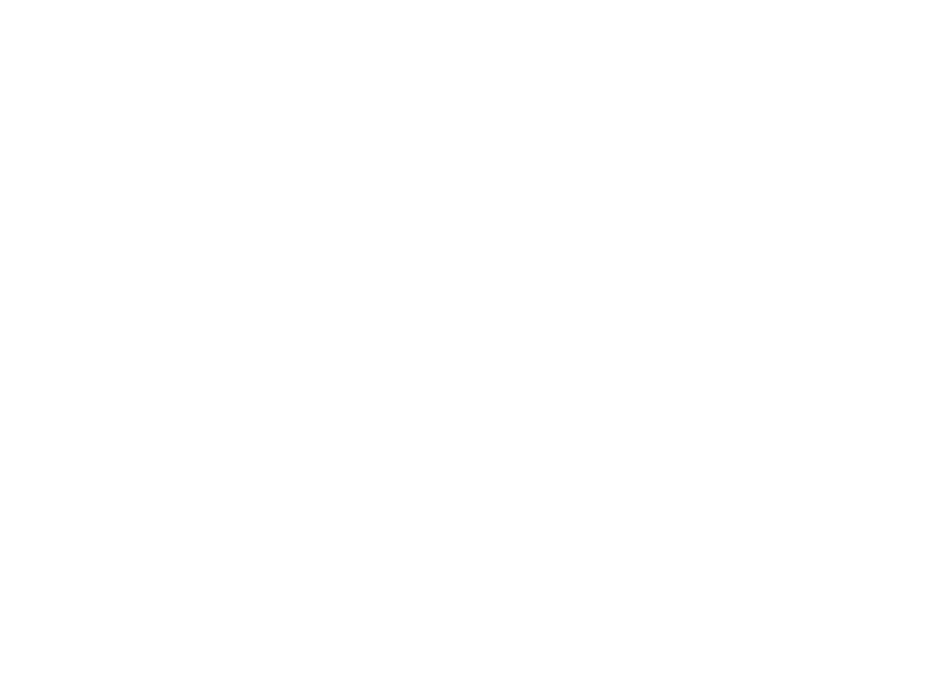
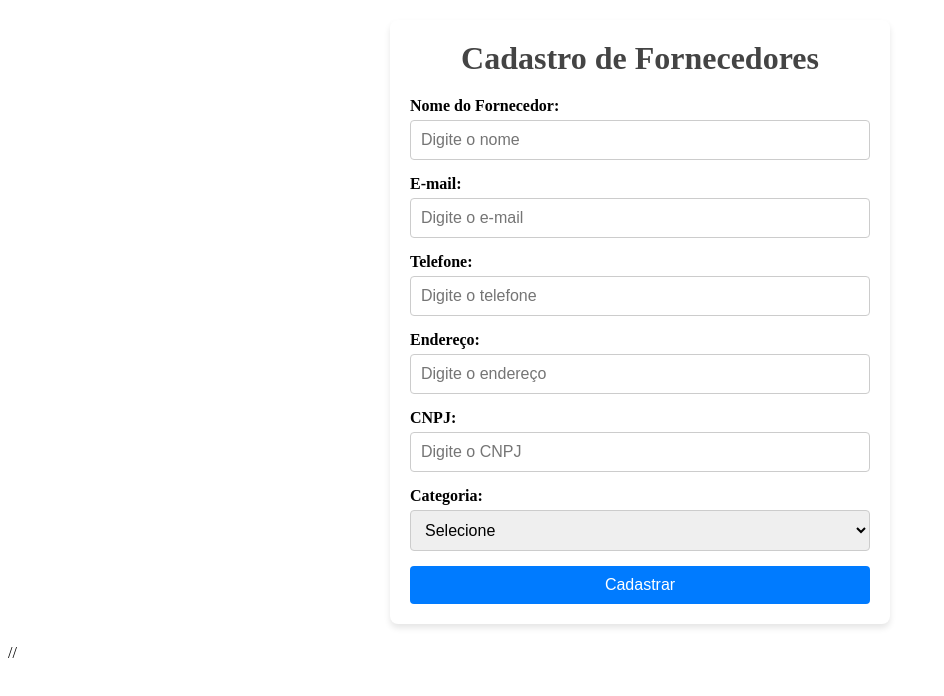
Before and after one commit to AndreRaffoul/AtualizarPagina, an Angular app in the folder AeLModas/: page /estoque in a window 1280 px wide. Before the commit this address led to /. Shown: the top 696 px of the page, without its empty margins (0-944 px from the left). Built offline with nearby package versions, Linux system fonts and the light colour scheme.

Commit message:
criação componente de estoque

```diff
--- /dev/null
+++ b/AeLModas/src/app/componentes/estoque/estoque.component.css
@@ -0,0 +1,104 @@
+
+/* Reset de Estilos */
+* {
+    margin: 0;
+    padding: 0;
+    box-sizing: border-box;
+  }
+
+  body {
+    font-family: Arial, sans-serif;
+    background-color: #f9f9f9;
+    color: #333;
+    line-height: 1.6;
+  }
+
+  /* Contêiner do Formulário */
+  .form-container {
+    max-width: 500px;
+    margin: 20px auto;
+    padding: 20px;
+    background: #fff;
+    border-radius: 8px;
+    box-shadow: 0 4px 6px rgba(0, 0, 0, 0.1);
+  }
+
+  h1 {
+    text-align: center;
+    margin-bottom: 20px;
+    color: #444;
+  }
+
+  /* Estilização dos Grupos do Formulário */
+  .form-group {
+    margin-bottom: 15px;
+  }
+
+  label {
+    display: block;
+    margin-bottom: 5px;
+    font-weight: bold;
+  }
+
+  input, select {
+    width: 100%;
+    padding: 10px;
+    font-size: 16px;
+    border: 1px solid #ccc;
+    border-radius: 4px;
+  }
+
+  input:focus, select:focus {
+    border-color: #007bff;
+    outline: none;
+    box-shadow: 0 0 3px rgba(0, 123, 255, 0.5);
+  }
+
+  /* Botão */
+  button {
+    width: 100%;
+    padding: 10px;
+    background-color: #007bff;
+    color: #fff;
+    font-size: 16px;
+    border: none;
+    border-radius: 4px;
+    cursor: pointer;
+  }
+
+  button:hover {
+    background-color: #0056b3;
+  }
+
+  /* Estilização Responsiva */
+  @media (max-width: 768px) {
+    .form-container {
+      padding: 15px;
+    }
+
+    h1 {
+      font-size: 22px;
+    }
+
+    button {
+      font-size: 14px;
+    }
+  }
+
+  @media (max-width: 480px) {
+    h1 {
+      font-size: 18px;
+    }
+
+    input, select {
+      font-size: 14px;
+    }
+
+    button {
+      font-size: 12px;
+      padding: 8px;
+    }
+
+  /**/
+
+  }
--- /dev/null
+++ b/AeLModas/src/app/componentes/estoque/estoque.component.html
@@ -0,0 +1,40 @@
+
+<div class="form-container">
+  <h1>Cadastro de Fornecedores</h1>
+  <form id="supplier-form">
+    <div class="form-group">
+      <label for="name">Nome do Fornecedor:</label>
+      <input type="text" id="name" name="name" placeholder="Digite o nome" required>
+    </div>
+    <div class="form-group">
+      <label for="email">E-mail:</label>
+      <input type="email" id="email" name="email" placeholder="Digite o e-mail" required>
+    </div>
+    <div class="form-group">
+      <label for="phone">Telefone:</label>
+      <input type="tel" id="phone" name="phone" placeholder="Digite o telefone" required>
+    </div>
+    <div class="form-group">
+      <label for="address">Endereço:</label>
+      <input type="text" id="address" name="address" placeholder="Digite o endereço" required>
+    </div>
+    <div class="form-group">
+      <label for="cnpj">CNPJ:</label>
+      <input type="text" id="cnpj" name="cnpj" placeholder="Digite o CNPJ" required>
+    </div>
+    <div class="form-group">
+      <label for="category">Categoria:</label>
+      <select id="category" name="category" required>
+        <option value="">Selecione</option>
+        <option value="alimentos">Alimentos</option>
+        <option value="tecnologia">Tecnologia</option>
+        <option value="vestuário">Vestuário</option>
+        <option value="outros">Outros</option>
+      </select>
+    </div>
+    <button type="submit">Cadastrar</button>
+  </form>
+</div>
+
+
+//
```
Also changed, not shown: AeLModas/src/app/app.routes.ts (+4 -3 lines), AeLModas/src/app/componentes/estoque/estoque.component.ts (added, +12 -0 lines), 1 other file (tests, documents, lock files or other folders).
